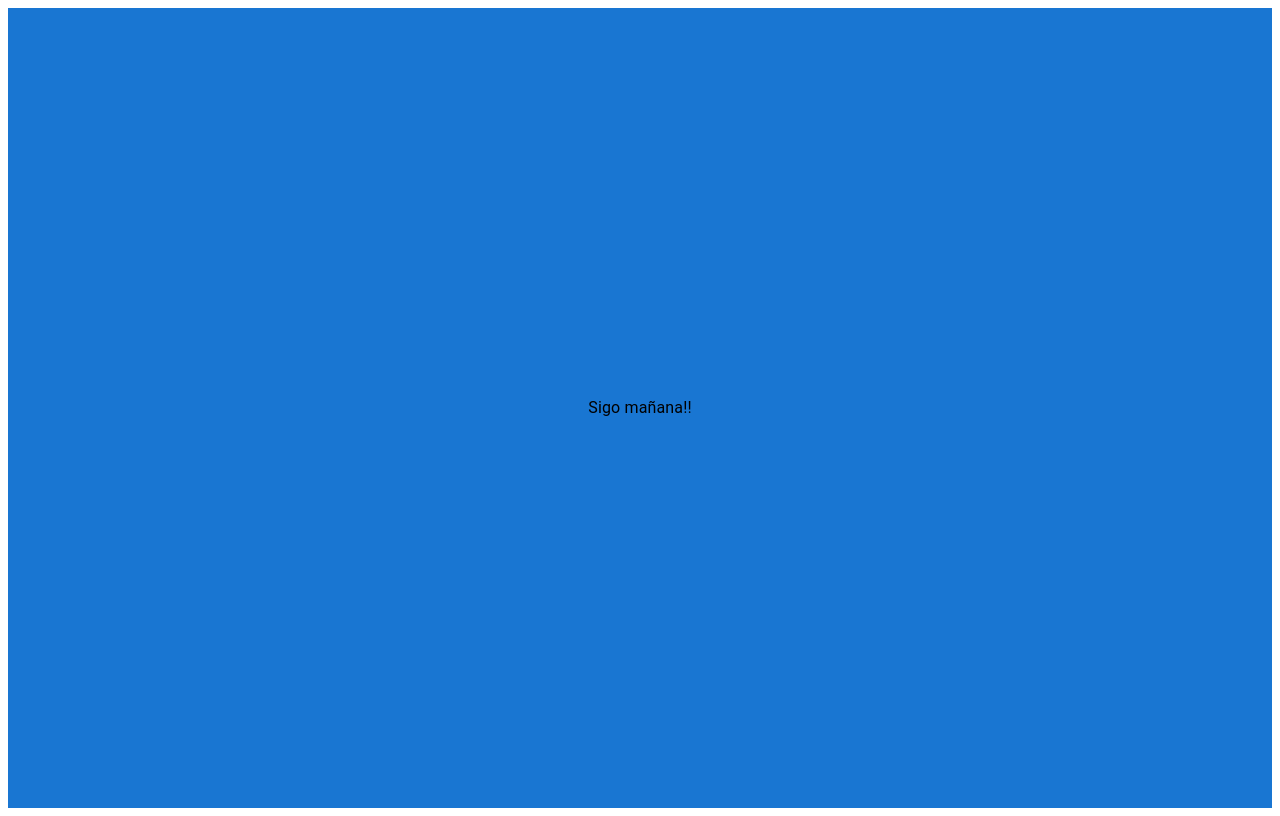
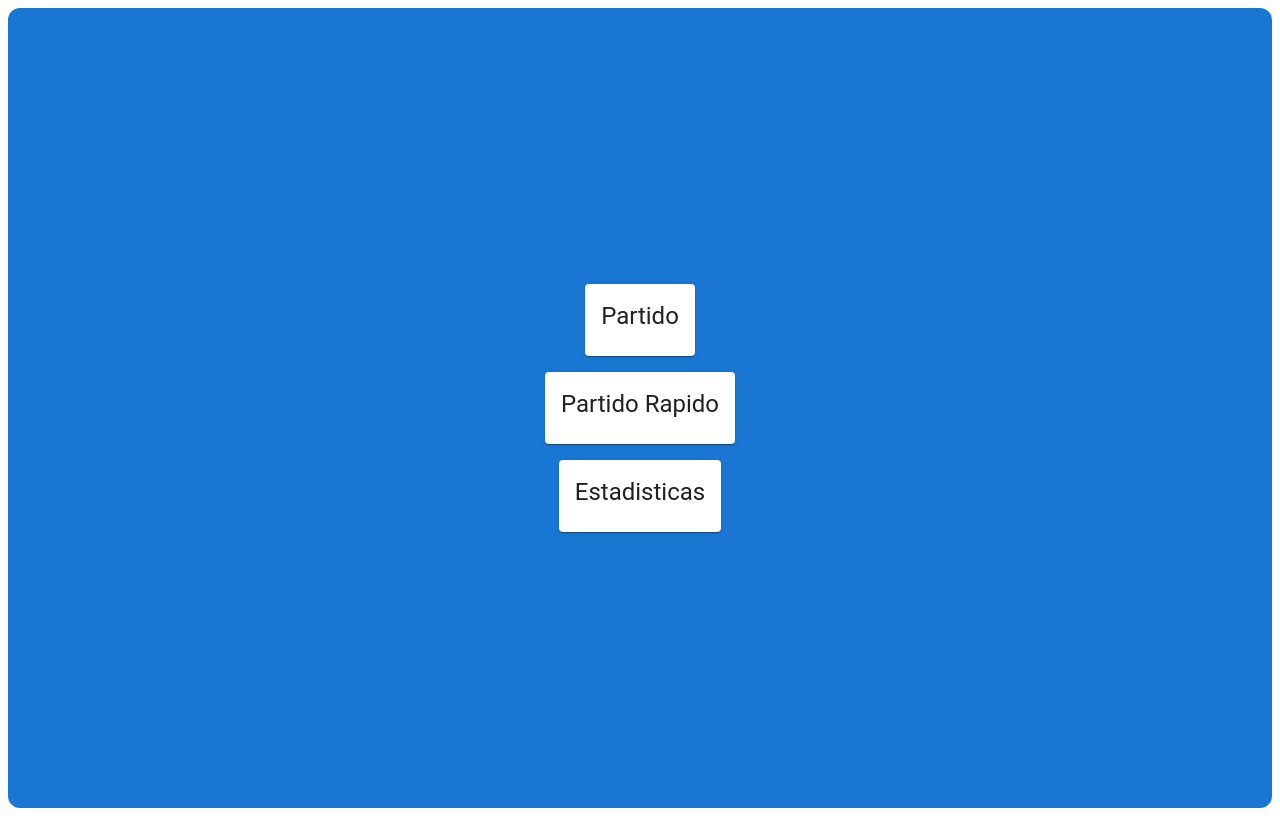
Before and after one commit to FacuZ7/FulboApp_React, a React (Vite) app: page / in a window 1280 px wide. Built offline with nearby package versions, Linux system fonts and the light colour scheme.

Commit message:
Estructuración de layout y buenas practicas de reutilización con HomeCard

```diff
--- /dev/null
+++ b/src/components/HomeCard.jsx
@@ -0,0 +1,16 @@
+import { Grid2, Link, Card, CardContent, Typography } from '@mui/material'
+import { Link as RouterLink } from 'react-router-dom'
+
+export const HomeCard = ({title='', redirect='/'}) => {
+  return (
+    <Grid2 xs={12} sm={6} md={4}>
+        <Link sx={{textDecoration:'none'}} component={ RouterLink } color="inherit" to={redirect}>
+            <Card>
+                <CardContent>
+                    <Typography variant="h5">{title}</Typography>
+                </CardContent>
+            </Card>
+        </Link>
+    </Grid2>
+  )
+}
--- a/src/index.css
+++ b/src/index.css
@@ -1,3 +1,7 @@
 .box-shadow {
   box-shadow: 0px 5px 5px rgba(0, 0, 0, 0.2);
 }
+
+body{
+  border-radius: 80px;
+}
--- /dev/null
+++ b/src/layout/HomeLayout.jsx
@@ -0,0 +1,25 @@
+import { Grid2 } from "@mui/material"
+
+export const HomeLayout = ({ children }) => {
+  return (
+    <Grid2
+        container
+        borderRadius={3}
+        gap={2}
+        xs={12} sm={6} md={4}
+        sx={{
+            minHeight: "100vh",
+            backgroundColor: "primary.main",
+            p: 4,
+            display: "flex",
+            flexDirection: "column",
+            alignItems: "center",
+            justifyContent: "center"
+        }}
+    >
+
+        { children }
+
+    </Grid2>
+  )
+}
--- a/src/pages/HomePage.jsx
+++ b/src/pages/HomePage.jsx
@@ -1,18 +1,12 @@
-import { Grid, Grid2, Typography } from "@mui/material"
+import { HomeCard } from "../components/HomeCard"
+import { HomeLayout } from "../layout/HomeLayout"
 
 export const HomePage = () => {
     return(
-        <Grid2
-            container
-            spacing={0}
-            direction={"column"}
-            alignItems={"center"}
-            justifyContent={"center"}
-            sx={{minHeight: '100vh', backgroundColor:'primary.main', padding:'4'}}
-        >
-        <Typography>Sigo mañana!!</Typography>
-
-        </Grid2>
-
+        <HomeLayout>
+            <HomeCard title="Partido" redirect="/partido"/>
+            <HomeCard title="Partido Rapido" redirect="/partidorapido"/>
+            <HomeCard title="Estadisticas" redirect="/estadisticas"/>
+        </HomeLayout>
     )
 }
```
